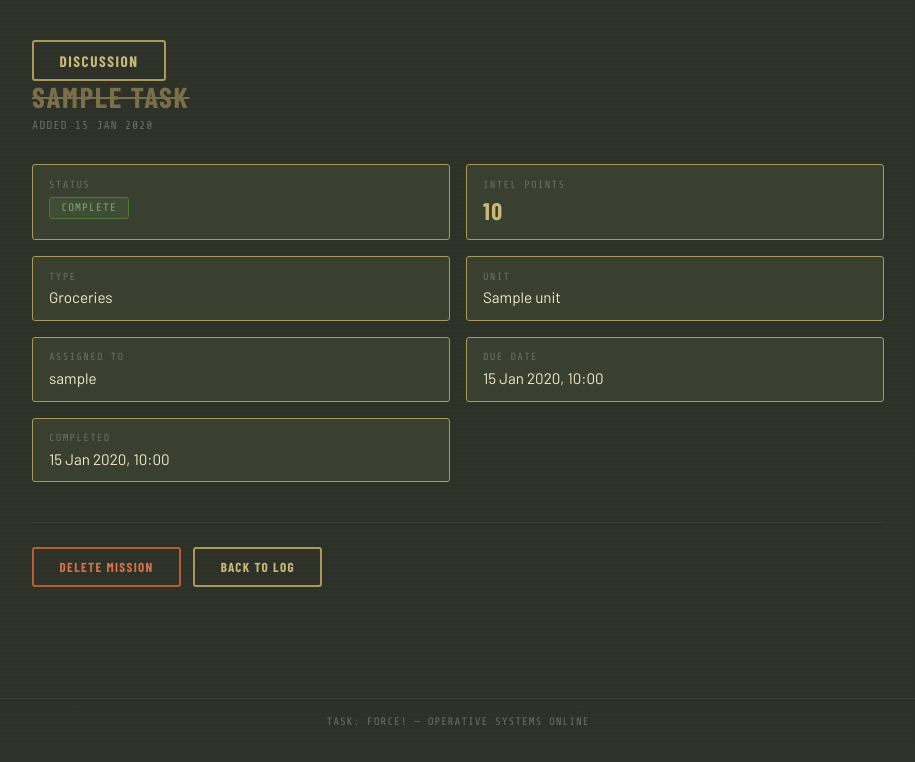
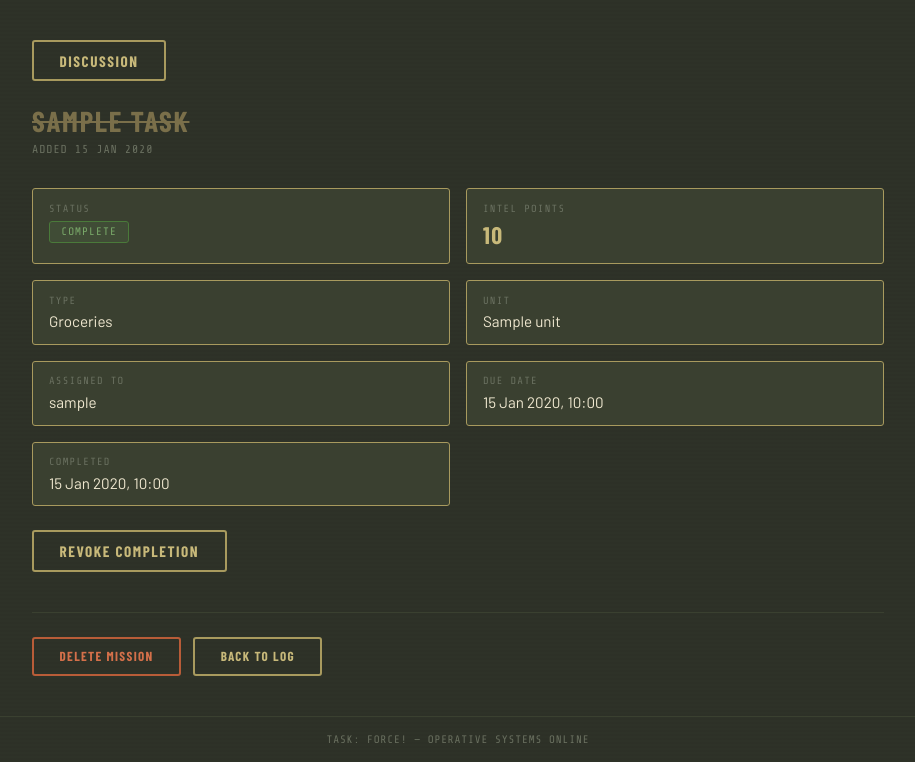
Before and after one commit to MariaKVelcheva/TaskForce, a Django app: page /tasks/1/details/ in a window 1280 px wide. Shown: the part 56-818 px from the top of the page, without its empty margins (182-1097 px from the left). Before the commit the page ends 781 px from the top, so only its background shows below. Run offline with Django 5.2, Linux system fonts and the light colour scheme; a user stored in the database is signed in; tables that the repository leaves empty hold one stand-in row (values such as "Sample post").

Commit message:
fixed: task app debrief mode complete debug end

```diff
--- a/taskForce/common/context_processors.py
+++ b/taskForce/common/context_processors.py
@@ -31,7 +31,7 @@ def task_type_counts(request):
     if not request.user.is_authenticated:
         return {}
 
-    counts = dict(
+    counts: dict[str | None, int] = dict(
         Task.objects.visible_to(request.user)
         .filter(is_done=False)
         .values_list("type")
@@ -45,4 +45,7 @@ def task_type_counts(request):
         for value in labels if counts.get(value)
     ]
 
-    return {"type_nav": type_nav, "unsorted_counts": counts.get(None, 0),}
+    return {
+        "type_nav": type_nav,
+        "unsorted_count": counts.get(None, 0),
+    }
--- a/templates/tasks/delete-task.html
+++ b/templates/tasks/delete-task.html
@@ -15,7 +15,7 @@
         <div class="panel-header" style="color: var(--rust-light); border-color: rgba(184,92,56,0.3);">// Confirm abort</div>
 
         <p style="font-size: 0.92rem; color: var(--cream-dark); line-height: 1.6; margin-bottom: 1.5rem;">
-            Mission <strong style="color: var(--cream);">{{ object.name }}</strong> will be permanently removed from the log.
+            Mission <strong style="color: var(--cream); overflow-wrap: anywhere;">{{ object.name }}</strong> will be permanently removed from the log.
             {% if object.appointed_points %}
             {{ object.appointed_points }} intel point{% if object.appointed_points != 1 %}s{% endif %} will be lost.
             {% endif %}
--- a/templates/tasks/details-task.html
+++ b/templates/tasks/details-task.html
@@ -20,11 +20,13 @@
         text-transform: uppercase;
         color: var(--khaki);
         line-height: 1.1;
+        overflow-wrap: anywhere;
     }
 
     .detail-title.done {
         text-decoration: line-through;
         color: var(--khaki-muted);
+        overflow-wrap: anywhere;
     }
 
     .detail-actions {
@@ -129,7 +131,7 @@
 
 {% block content %}
 {% if task.unit %}
-<a href="{% url 'task-chat' task.pk %}" class="btn btn-ghost">Discussion</a>
+<a href="{% url 'task-chat' task.pk %}" class="btn btn-ghost" style="margin-bottom: 1.5rem;">Discussion</a>
 {% endif %}
 <div class="detail-header">
     <div>
@@ -214,6 +216,19 @@
     <button type="submit" class="btn btn-primary">Mark complete</button>
 </form>
 {% endif %}
+    {% if task.is_done %}
+    {% if request.user == task.assigned_to or request.user == task.user %}
+    <form method="post" action="{% url 'uncomplete-task' task.pk %}">
+        {% csrf_token %}
+        <button type="submit" class="btn btn-ghost">Revoke completion</button>
+    </form>
+    {% endif %}
+{% else %}
+<form method="post" action="{% url 'complete-task' task.pk %}">
+    {% csrf_token %}
+    <button type="submit" class="btn btn-primary">Mark accomplished</button>
+</form>
+{% endif %}
 
 <div class="danger-zone">
     <a href="{% url 'delete-task' task.pk %}" class="btn btn-danger" style="font-size: 0.82rem;">Delete mission</a>
--- a/templates/tasks/update-task.html
+++ b/templates/tasks/update-task.html
@@ -63,7 +63,8 @@
 
     <div style="margin-bottom: 2rem;">
         <h1 style="font-family: 'Barlow Condensed', sans-serif; font-size: 1.8rem; font-weight: 700; letter-spacing: 0.08em; text-transform: uppercase; color: var(--khaki);">Edit mission</h1>
-        <p style="font-family: 'Share Tech Mono', monospace; font-size: 0.75rem; letter-spacing: 0.1em; text-transform: uppercase; color: var(--muted); margin-top: 0.3rem;">{{ object.name }}</p>
+        <p style="font-family: 'Share Tech Mono', monospace; overflow-wrap: anywhere; font-size: 0.75rem; letter-spacing: 0.1em;
+         text-transform: uppercase; color: var(--muted); margin-top: 0.3rem;">{{ object.name }}</p>
     </div>
 
     <div class="panel">
@@ -72,7 +73,7 @@
         <form method="post" novalidate>
             {% csrf_token %}
 
-            <div class="form-group">
+            <div class="form-group" style="overflow-wrap: anywhere">
                 <label for="{{ form.name.id_for_label }}">{{ form.name.label }}</label>
                 {{ form.name }}
                 {% if form.name.errors %}
```
Also changed, not shown: taskForce/tasks/forms.py (+8 -4 lines), templates/tasks/catalogue-tasks.html (+12 -10 lines).
